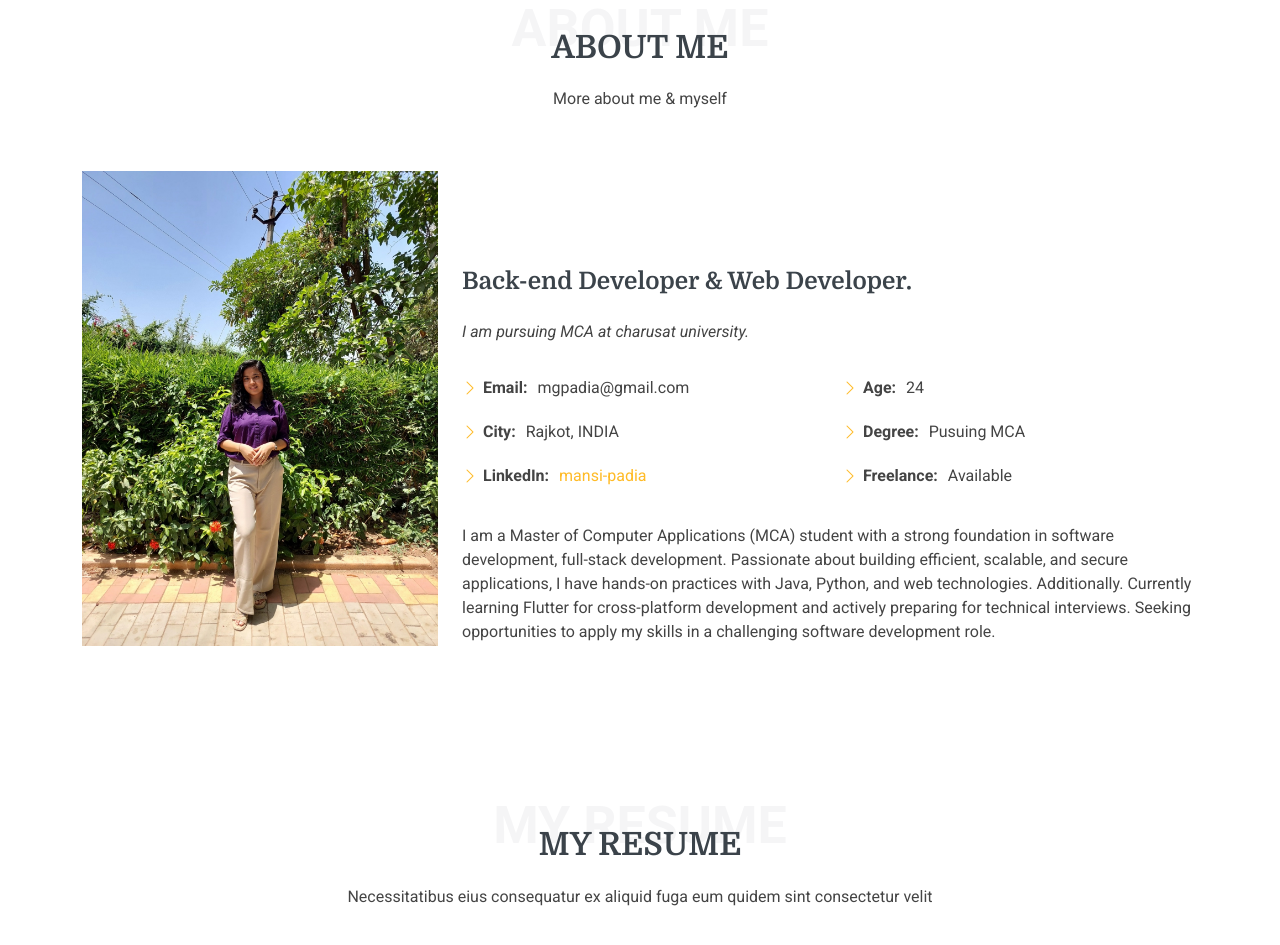
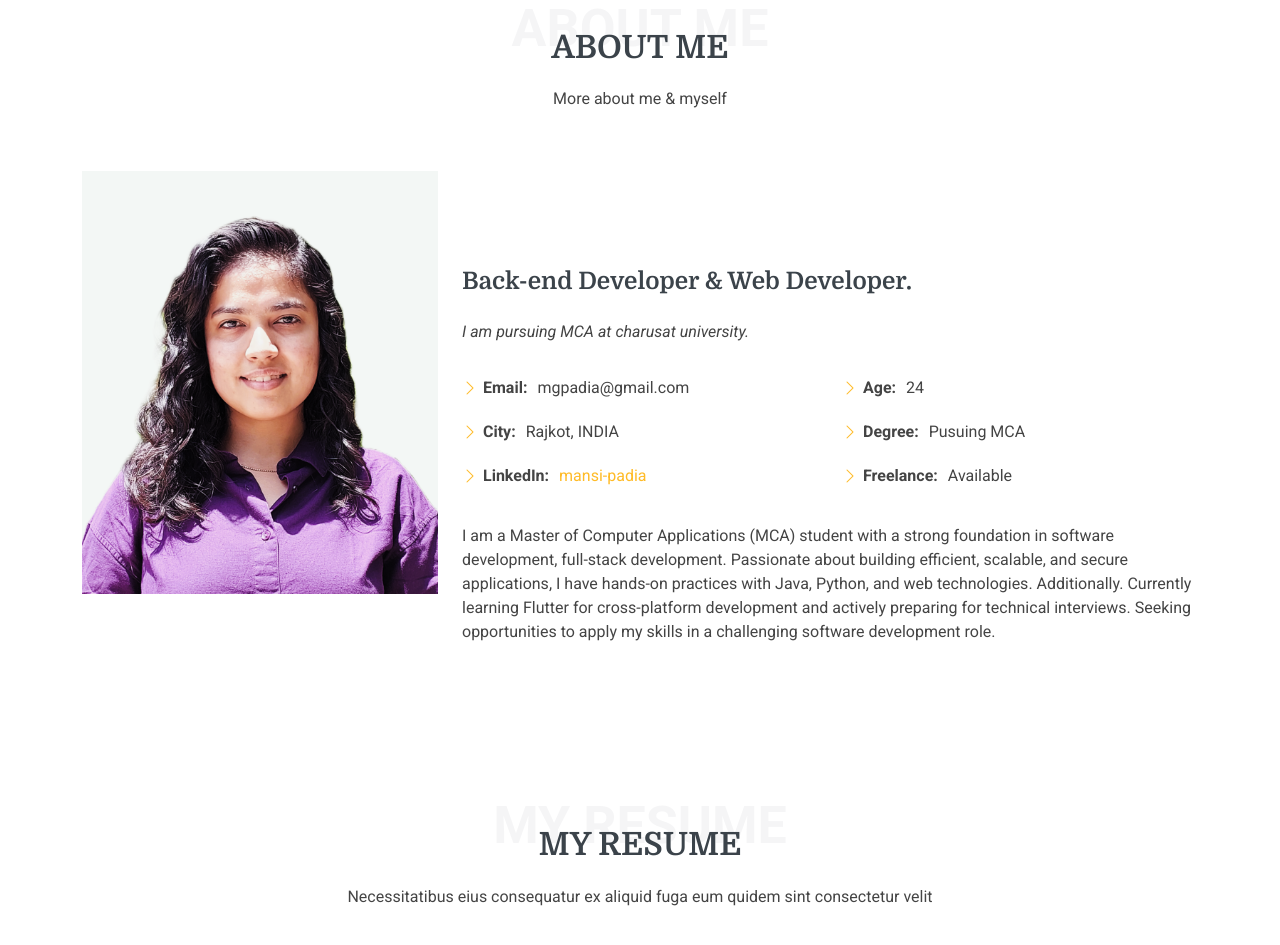
Before and after one commit to p-mansi/mansi-portfolio, a plain HTML site: page index.html in a window 1280 px wide. Shown: the part 861-1806 px from the top of the page. Drawn offline with Linux system fonts and the light colour scheme.

Commit message:
add new image

```diff
--- a/index.html
+++ b/index.html
@@ -116,7 +116,7 @@
 
         <div class="row gy-4 justify-content-center">
           <div class="col-lg-4">
-            <img src="assets/img/mp.jpg" class="img-fluid" alt="">
+            <img src="assets/img/mansi.png" class="img-fluid" alt="">
           </div>
           <div class="col-lg-8 content">
             <br><br><br><br><h2>Back-end Developer &amp; Web Developer.</h2>
```
Also changed, not shown: assets/img/mansi.png (added).
